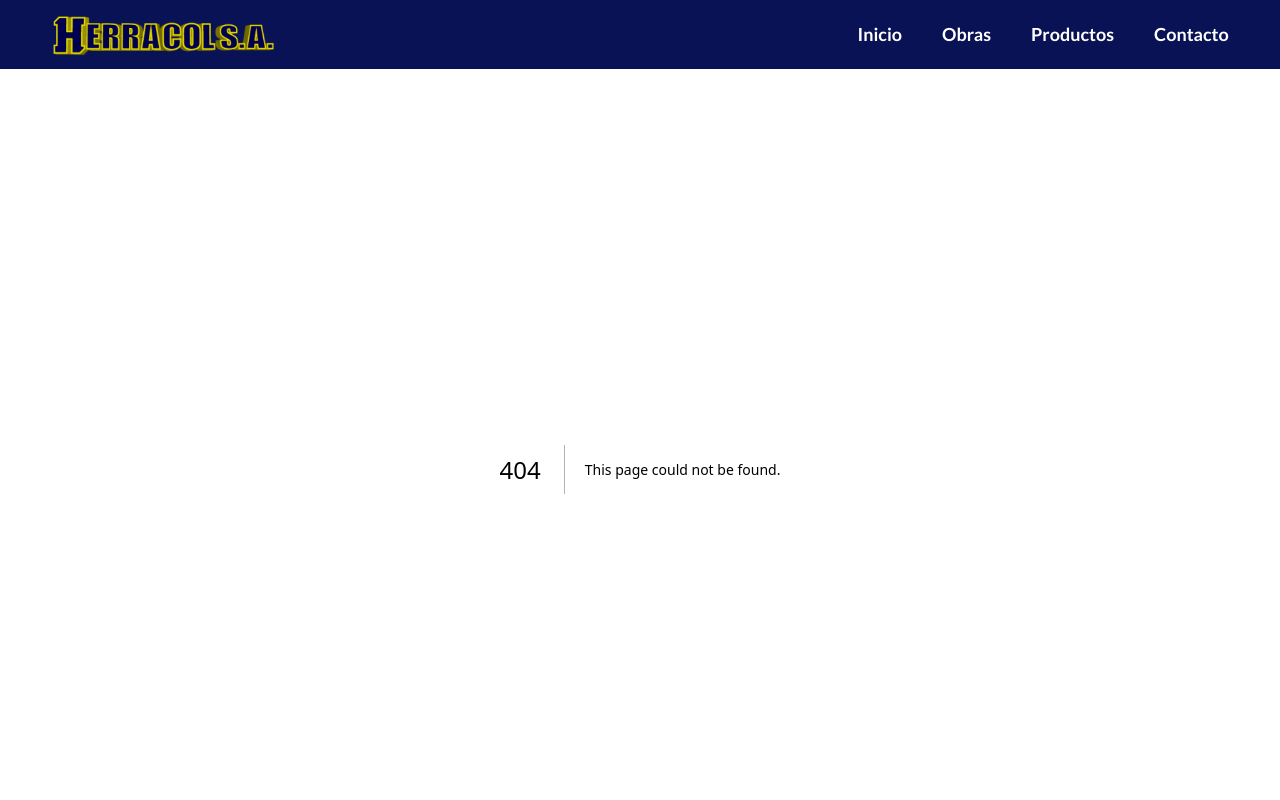
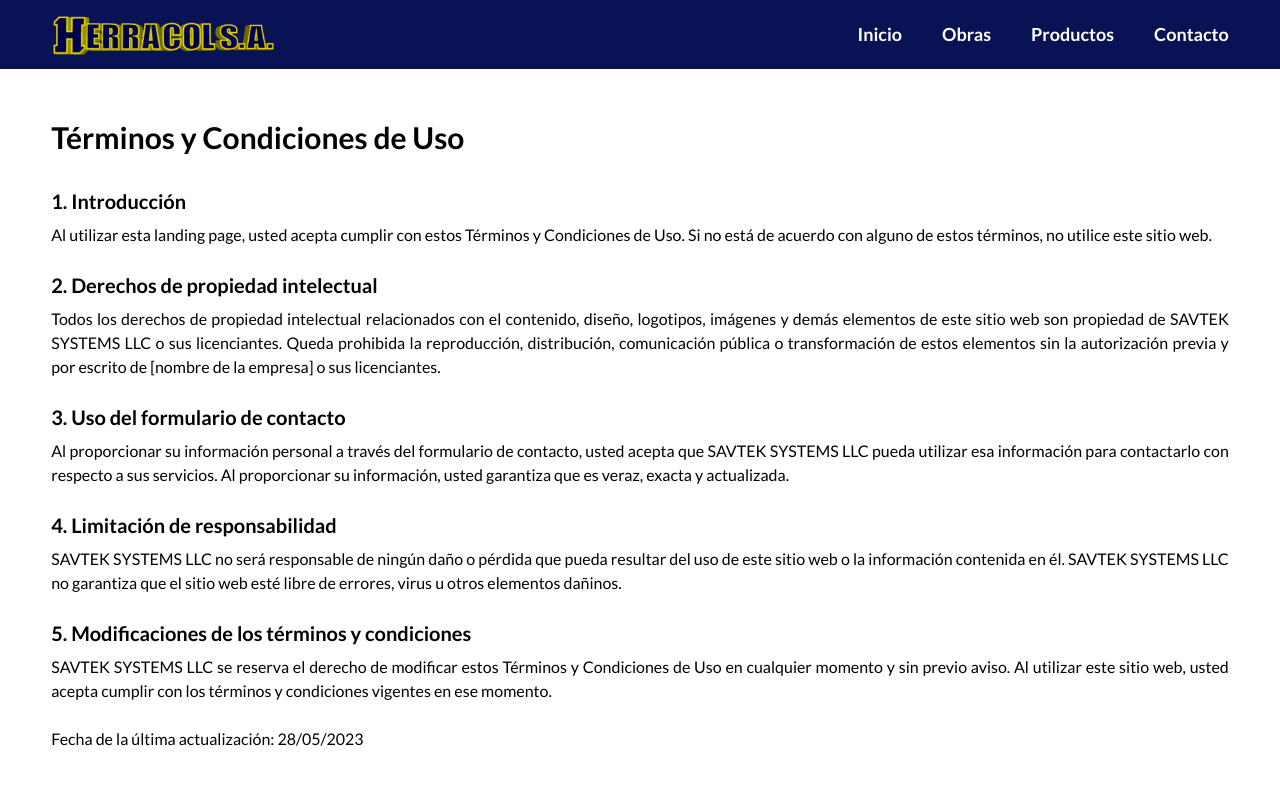
Before and after one commit to JamesLoor/herracol-app, a Next.js app: page /terminos-y-condiciones in a window 1280 px wide. Before the commit this address had no page. Shown: the top 800 px of the page. Built offline with nearby package versions, Linux system fonts and the light colour scheme.

Commit message:
Add new page of Terms of use

```diff
--- /dev/null
+++ b/src/app/terminos-y-condiciones/page.jsx
@@ -0,0 +1,48 @@
+export default function TermsOfUse() {
+  return (
+    <section className="pt-[50px] px-[4%] max-w-[1280px] mx-auto">
+      <h2 class="mb-8 text-3xl font-bold">{terms.title}</h2>
+      {terms.items.map((item) => {
+        return (
+          <>
+            <h3 className="mb-2 text-xl font-bold">{item.title}</h3>
+            <p className="mb-6 text-justify">{item.paragraph}</p>
+          </>
+        );
+      })}
+      <p class="mb-6">{terms.date}</p>
+    </section>
+  );
+}
+
+const terms = {
+  title: "Términos y Condiciones de Uso",
+  items: [
+    {
+      title: "1. Introducción",
+      paragraph:
+        "Al utilizar esta landing page, usted acepta cumplir con estos Términos y Condiciones de Uso. Si no está de acuerdo con alguno de estos términos, no utilice este sitio web.",
+    },
+    {
+      title: "2. Derechos de propiedad intelectual",
+      paragraph:
+        "Todos los derechos de propiedad intelectual relacionados con el contenido, diseño, logotipos, imágenes y demás elementos de este sitio web son propiedad de SAVTEK SYSTEMS LLC o sus licenciantes. Queda prohibida la reproducción, distribución, comunicación pública o transformación de estos elementos sin la autorización previa y por escrito de [nombre de la empresa] o sus licenciantes.",
+    },
+    {
+      title: "3. Uso del formulario de contacto",
+      paragraph:
+        "Al proporcionar su información personal a través del formulario de contacto, usted acepta que SAVTEK SYSTEMS LLC pueda utilizar esa información para contactarlo con respecto a sus servicios. Al proporcionar su información, usted garantiza que es veraz, exacta y actualizada.",
+    },
+    {
+      title: "4. Limitación de responsabilidad",
+      paragraph:
+        "SAVTEK SYSTEMS LLC no será responsable de ningún daño o pérdida que pueda resultar del uso de este sitio web o la información contenida en él. SAVTEK SYSTEMS LLC no garantiza que el sitio web esté libre de errores, virus u otros elementos dañinos.",
+    },
+    {
+      title: "5. Modificaciones de los términos y condiciones",
+      paragraph:
+        "SAVTEK SYSTEMS LLC se reserva el derecho de modificar estos Términos y Condiciones de Uso en cualquier momento y sin previo aviso. Al utilizar este sitio web, usted acepta cumplir con los términos y condiciones vigentes en ese momento.",
+    },
+  ],
+  date: "Fecha de la última actualización: 28/05/2023",
+};
```
